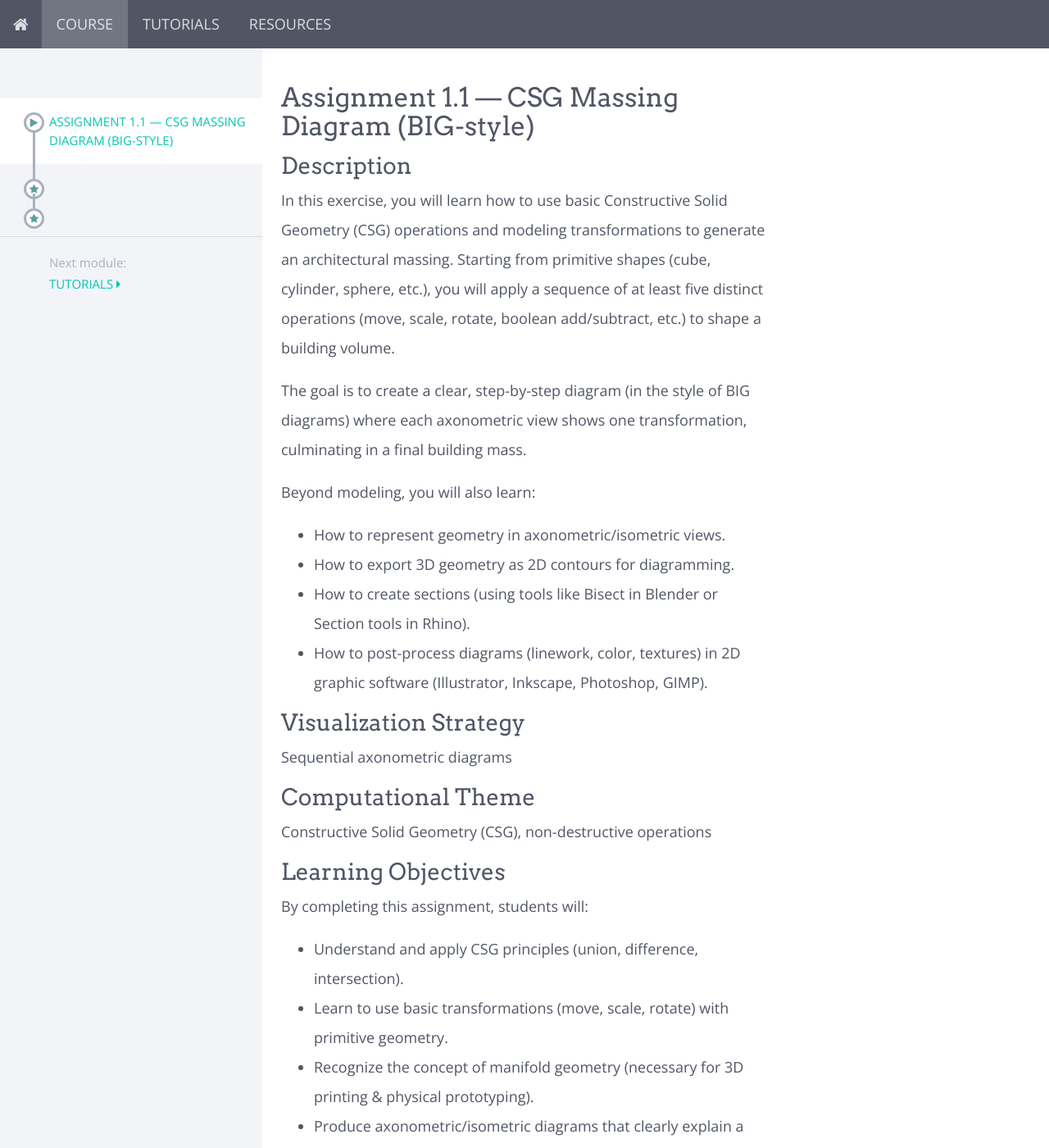
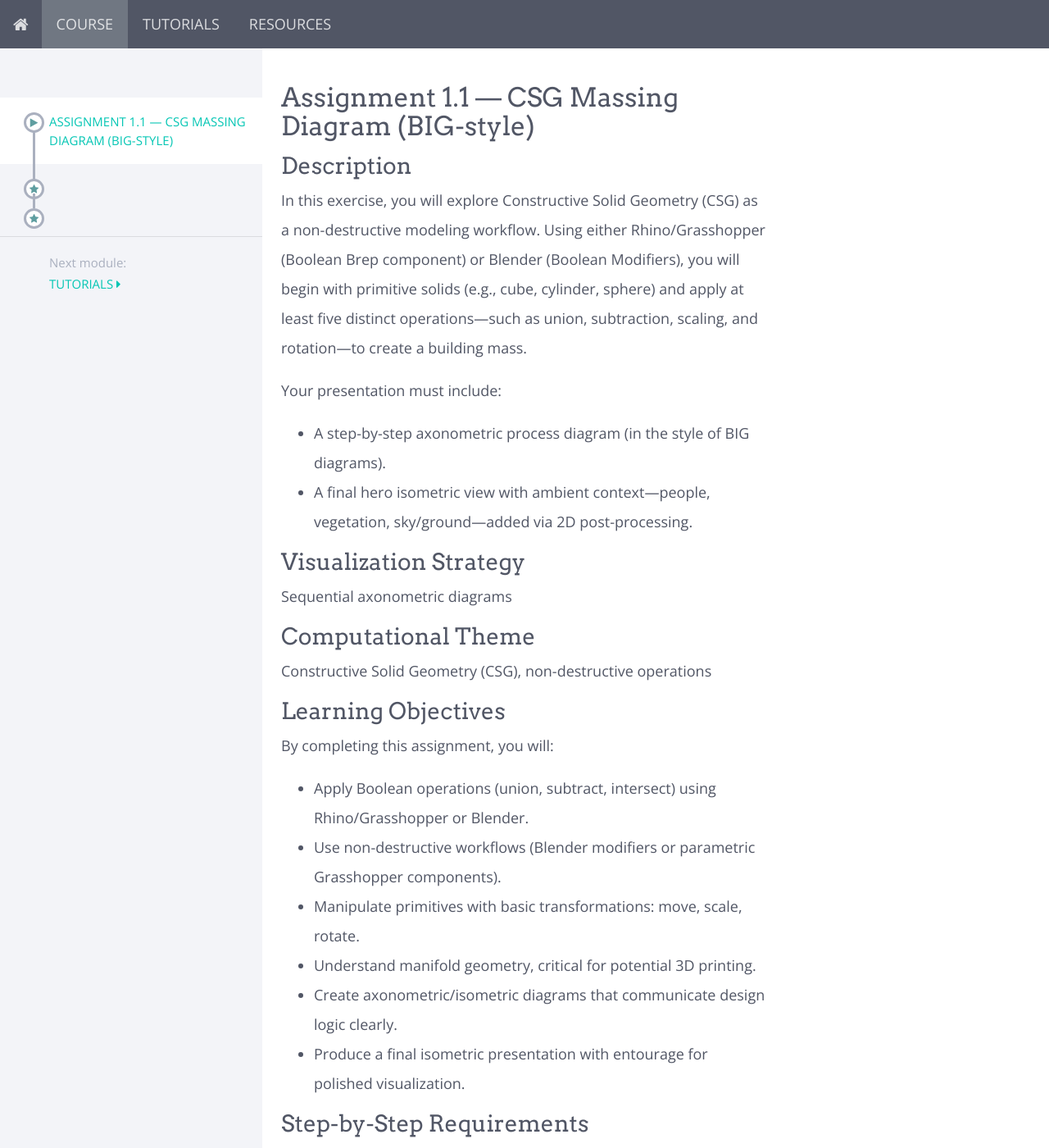
Before and after one commit to luigipacheco/Archviz-101, a Jekyll site: the page built from modules/course/_posts/2000-01-02-csg-massing-diagram.md, in a window 1280 px wide and 1400 px high. Shown: the whole window at 82% size. Built offline with Jekyll 4.4.1, drawn with Linux system fonts in a browser that asks for light colours; nearby versions of some CDN libraries; some of the changed text lies outside the part shown.

Commit message:
assignment 1,1

```diff
--- a/modules/course/_posts/2000-01-02-csg-massing-diagram.md
+++ b/modules/course/_posts/2000-01-02-csg-massing-diagram.md
@@ -8,16 +8,12 @@ published: true
 
 ### Description
 
-In this exercise, you will learn how to use basic Constructive Solid Geometry (CSG) operations and modeling transformations to generate an architectural massing. Starting from primitive shapes (cube, cylinder, sphere, etc.), you will apply a sequence of at least five distinct operations (move, scale, rotate, boolean add/subtract, etc.) to shape a building volume.
+In this exercise, you will explore Constructive Solid Geometry (CSG) as a non-destructive modeling workflow. Using either Rhino/Grasshopper (Boolean Brep component) or Blender (Boolean Modifiers), you will begin with primitive solids (e.g., cube, cylinder, sphere) and apply at least five distinct operations—such as union, subtraction, scaling, and rotation—to create a building mass.
 
-The goal is to create a clear, step-by-step diagram (in the style of BIG diagrams) where each axonometric view shows one transformation, culminating in a final building mass.
+Your presentation must include:
 
-Beyond modeling, you will also learn:
-
-- How to represent geometry in axonometric/isometric views.
-- How to export 3D geometry as 2D contours for diagramming.
-- How to create sections (using tools like Bisect in Blender or Section tools in Rhino).
-- How to post-process diagrams (linework, color, textures) in 2D graphic software (Illustrator, Inkscape, Photoshop, GIMP).
+- A step-by-step axonometric process diagram (in the style of BIG diagrams).
+- A final hero isometric view with ambient context—people, vegetation, sky/ground—added via 2D post-processing.
 
 ### Visualization Strategy
 Sequential axonometric diagrams
@@ -27,14 +23,14 @@ Constructive Solid Geometry (CSG), non-destructive operations
 
 ### Learning Objectives
 
-By completing this assignment, students will:
+By completing this assignment, you will:
 
-- Understand and apply CSG principles (union, difference, intersection).
-- Learn to use basic transformations (move, scale, rotate) with primitive geometry.
-- Recognize the concept of manifold geometry (necessary for 3D printing & physical prototyping).
-- Produce axonometric/isometric diagrams that clearly explain a design process.
-- Export 3D models into 2D vector drawings (plans, sections, outlines).
-- Post-process 2D graphics for architectural communication (line weights, color, hierarchy).
+- Apply Boolean operations (union, subtract, intersect) using Rhino/Grasshopper or Blender.
+- Use non-destructive workflows (Blender modifiers or parametric Grasshopper components).
+- Manipulate primitives with basic transformations: move, scale, rotate.
+- Understand manifold geometry, critical for potential 3D printing.
+- Create axonometric/isometric diagrams that communicate design logic clearly.
+- Produce a final isometric presentation with entourage for polished visualization.
 
 ### Step-by-Step Requirements
 
@@ -52,35 +48,34 @@ By completing this assignment, students will:
    - **Isometric**: a type of axonometric where x, y, z axes are equally spaced at 120°.
    - In Rhino/Blender, you can set cameras to orthographic/isometric modes.
 
-4. **Export contours/sections**:
-   - Use "Make2D" (Rhino) or "Bisect + Export SVG" (Blender) to generate line drawings.
-   - Extract one section cut through the mass to show internal organization.
+4. **Export linework**:
+   - Use "Make2D" (Rhino) or "SVG export" (Blender) to generate line drawings.
 
 5. **Post-process the final outputs**:
    - Use Illustrator, Inkscape, Photoshop, or GIMP.
    - Adjust line weights, add hatching, textures, or color coding.
    - Ensure clarity of each step (e.g., color-coded operations).
+   - Add entourage (people, trees, shading, textures) for scale & ambiance.
+   - Annotate diagrams with labels, hierarchy, and differing line weights or color coding to clarify each step.
 
 ### Task
 Perform at least 5 operations on primitive solids to develop a massing strategy (programmatic, environmental, structural, or functional). Show the design logic step by step in axonometric diagrams.
 
 ### Deliverables
-- **3D Model File** (Blender or Rhino)
-- **22"x11" Board** including:
-  - **Process Diagram (BIG-style)** — axonometric sequence showing each step post-processed in 2D software explaining design decisions
-  - **Final Section Drawing** — one clean section cut through the final mass post-processed in 2D software Focus on scale
-  - **Final axonometric** of completed massing
+- **3D Model File** (Blender or Rhino/Grasshopper) saved using non-destructive techniques
+- **22" × 11" board** including:
+  - **Process Diagram**: sequential axonometric illustrations (5+ diagrams)
+  - **Final Hero Isometric View**: post-processed with entourage and ambient context
 
 ### Extra Credit
-3D print final massing.
+A 3D print of the final massing (report manifoldness).
 
 ### References
 
-- **BIG** — Bjarke Ingels Group, *Yes is More* (2009) – graphic novel illustrating sequential diagramming.
-- **Francis D.K. Ching**, *Architecture: Form, Space & Order* (2014) – foundations of form and axonometric drawing.
-- **Robert Woodbury**, *Elements of Parametric Design* (2010) – on constructive logics in computational design.
-- **Anthony di Mari**, *Operative Design: A Catalog of Spatial Verbs* – spatial operations and design strategies.
-- **Anthony di Mari**, *Conditional Design:An introduction to elemental architecture* – fundamental design principles and elemental approaches.
+- **BIG** — Bjarke Ingels Group, *Yes is More* (2009) – sequential massing diagrams.
+- **Francis D.K. Ching**, *Architecture: Form, Space & Order* (2014) – axonometric/isometric representation.
+- **Robert Woodbury**, *Elements of Parametric Design* (2010) – constructive logics.
+- **Anthony di Mari & Nora Yoo**, *Operative Design: A Catalog of Spatial Verbs* (2013) – catalogue of design operations (subtract, carve, lift, rotate, etc.).
 
 ### Suggested Tutorials
 
@@ -92,7 +87,7 @@ Perform at least 5 operations on primitive solids to develop a massing strategy
 #### Rhino
 - CSG Operations in Rhino
 - Make2D Command
-- Section Tools
+- Boolean Brep Component in Grasshopper
 
 ### Tips for Success
 
@@ -102,3 +97,4 @@ Perform at least 5 operations on primitive solids to develop a massing strategy
 - **Document each step**: Save your model at each transformation stage
 - **Test your workflow**: Practice the export and post-processing steps early
 - **Reference BIG diagrams**: Study how they use color and annotation to show process
+- **Focus on presentation**: The hero isometric view should showcase your final design with professional entourage
```
Also changed, not shown: modules/resources/_posts/2000-01-03-rhino-tutorials.md (added, +26 -0 lines).
